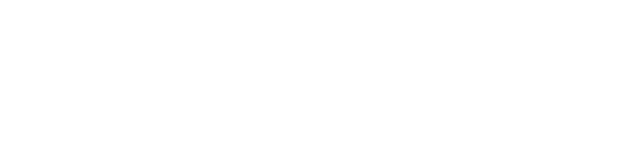
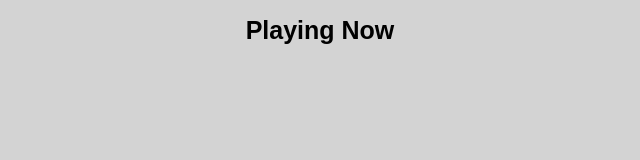
Before and after one commit to Christiano0407/Grid_Flex, a website: page src/html/indexLay.html in a window 1280 px wide. Shown: the whole page, without its empty margins (320-960 px from the left). Drawn offline with Linux system fonts and the light colour scheme.

Commit message:
practice_dev

```diff
--- a/src/css/styleThree.css
+++ b/src/css/styleThree.css
@@ -6,7 +6,28 @@
 html {
     font-size: 62.5%;
 }
+:root {
+    --color-base:#ffffff;
+    --color-black:#000000;
+    --color-blue:#181a71;
+}
 body {
     width: 100%;
     height: 100vh;
+    font-family: sans-serif;
 }
+.wrapper {
+    display: grid;
+    height: 100vh;
+    grid-template-rows: 60px 300px auto auto;
+    background-color: lightgrey;
+}
+.header {
+    display: flex;
+    justify-content: center;
+    align-items: center;
+}
+.header p {
+    font-size: 2.5rem;
+    font-weight: bold;
+}
--- a/src/html/indexLay.html
+++ b/src/html/indexLay.html
@@ -10,5 +10,32 @@
 </head>
 <body>
 
+    <header>
+        <nav></nav>
+    </header>
+
+    <main>
+         <section class="wrapper">
+             <header class="header">
+                 <p>Playing Now</p>
+             </header>
+
+             <section class="card">
+                 <div></div>
+             </section>
+
+             <section class="progress-bar">
+                 <div></div>
+             </section>
+
+             <footer class="botton">
+                 <div></div>
+             </footer>
+         </section>
+    </main>
+
+    <footer>
+
+    </footer>
 </body>
 </html>
```
